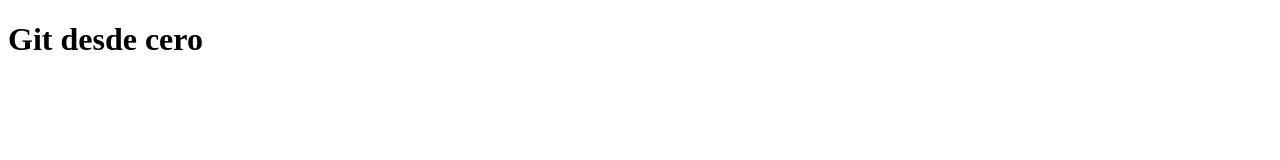
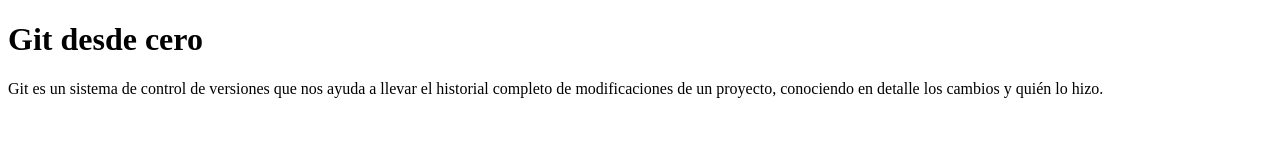
Before and after one commit to JOSEPJS4/rentas, a plain HTML site: page index.html in a window 1280 px wide. Drawn offline with Linux system fonts and the light colour scheme.

Commit message:
Agreaga una descripcion corta de git

```diff
--- a/index.html
+++ b/index.html
@@ -6,5 +6,9 @@
 </head>
 <body>
 	<h1>Git desde cero</h1>
+
+	<p>
+		Git es un sistema de control de versiones que nos ayuda a llevar el historial completo de modificaciones de un proyecto, conociendo en detalle los cambios y quién lo hizo.
+	</p>
 </body>
 </html>
```
